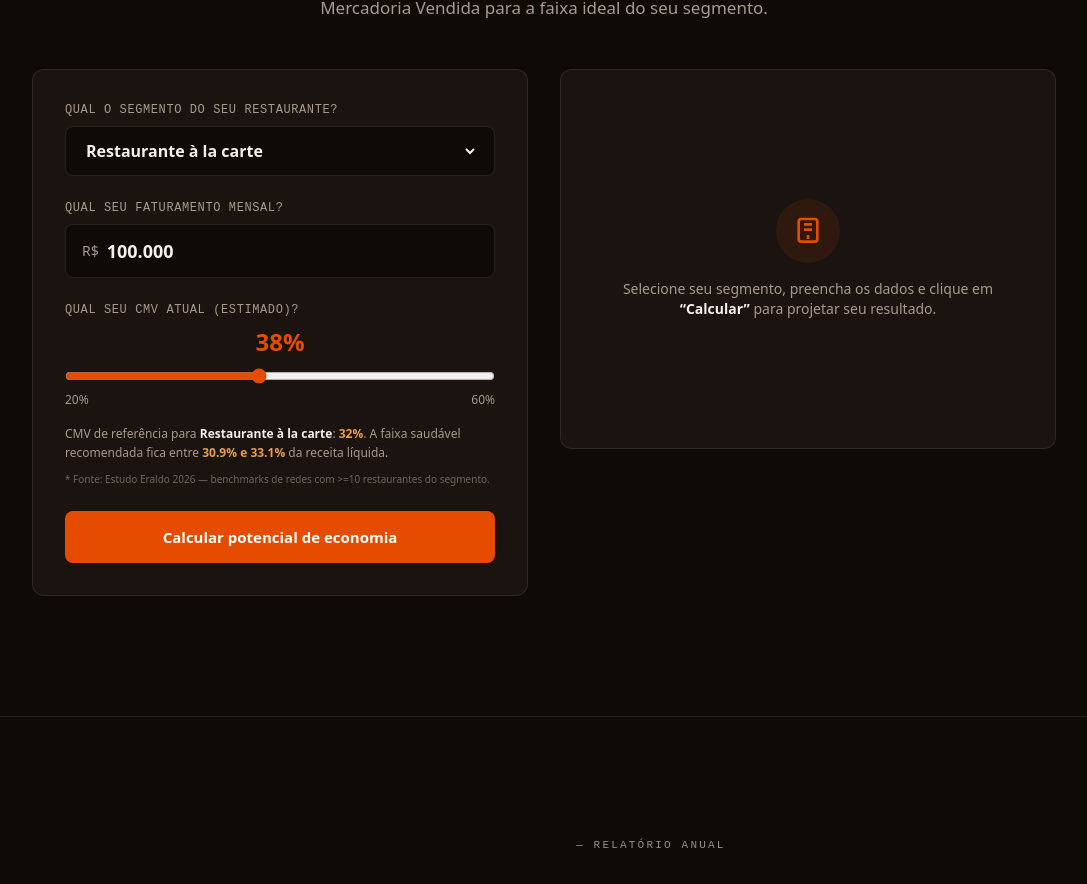
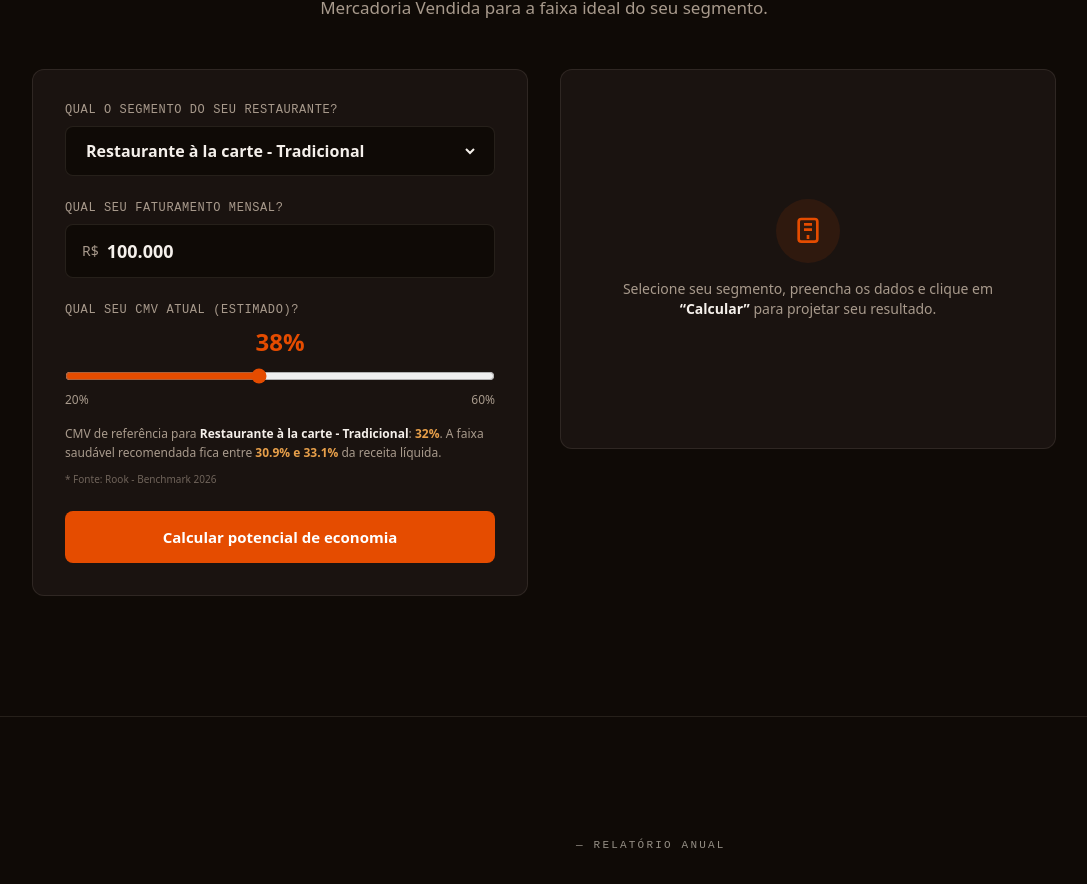
Before and after one commit to rook-system-agentic/rook-landing, a Next.js app: page /funcionalidades in a window 1280 px wide. Shown: the part 2360-3244 px from the top of the page, without its empty margins (96-1183 px from the left). Built offline with nearby package versions, Linux system fonts and the light colour scheme.

Commit message:
fix(landing): restrict calculator to 11 study segments and adjust disclaimer to Rook - Benchmark 2026 (#40)

```diff
--- a/src/app/funcionalidades/page.tsx
+++ b/src/app/funcionalidades/page.tsx
@@ -164,21 +164,17 @@ function ModulesGrid() {
 
 /* ─── Segments Data for Calculator ─── */
 const segmentsData = [
-  { name: "Restaurante à la carte", slug: "a_la_carte", defaultCmvTarget: 32.0, cmvMin: 30.9, cmvMax: 33.1, hasStudy: true },
-  { name: "Alta gastronomia (fine dining)", slug: "fine_dining", defaultCmvTarget: 27.5, cmvMin: 26.5, cmvMax: 28.5, hasStudy: true },
-  { name: "Self-service / Comida a quilo", slug: "self_service_kilo", defaultCmvTarget: 36.6, cmvMin: 35.3, cmvMax: 37.9, hasStudy: true },
-  { name: "Comida Italiana", slug: "italiana", defaultCmvTarget: 33.0, cmvMin: 31.8, cmvMax: 34.2, hasStudy: true },
-  { name: "Comida Japonesa / Sushi", slug: "japonesa_sushi", defaultCmvTarget: 35.8, cmvMin: 34.5, cmvMax: 37.1, hasStudy: true },
-  { name: "Pizzaria", slug: "pizzaria", defaultCmvTarget: 28.4, cmvMin: 27.4, cmvMax: 29.4, hasStudy: true },
-  { name: "Hamburgueria", slug: "hamburgueria", defaultCmvTarget: 31.7, cmvMin: 30.5, cmvMax: 32.8, hasStudy: true },
-  { name: "Lanchonete / Fast food", slug: "fast_food", defaultCmvTarget: 30.8, cmvMin: 29.6, cmvMax: 31.9, hasStudy: true },
-  { name: "Bar / Boteco", slug: "bar_boteco", defaultCmvTarget: 25.0, cmvMin: 24.1, cmvMax: 25.9, hasStudy: true },
-  { name: "Padaria / Cafeteria / Confeitaria", slug: "padaria_cafeteria", defaultCmvTarget: 34.8, cmvMin: 33.6, cmvMax: 36.1, hasStudy: true },
-  { name: "Delivery especializado", slug: "delivery_especializado", defaultCmvTarget: 30.3, cmvMin: 29.2, cmvMax: 31.4, hasStudy: true },
-  { name: "Churrascaria / Steakhouse", slug: "churrascaria", defaultCmvTarget: 31.4, cmvMin: 30.3, cmvMax: 32.6, hasStudy: false },
-  { name: "Açaí / Sorveteria", slug: "acai_sorveteria", defaultCmvTarget: 31.4, cmvMin: 30.3, cmvMax: 32.6, hasStudy: false },
-  { name: "Comida Árabe", slug: "comida_arabe", defaultCmvTarget: 31.4, cmvMin: 30.3, cmvMax: 32.6, hasStudy: false },
-  { name: "Outro", slug: "outro", defaultCmvTarget: 31.4, cmvMin: 30.3, cmvMax: 32.6, hasStudy: false }
+  { name: "Restaurante à la carte - Tradicional", slug: "a_la_carte", defaultCmvTarget: 32.0, cmvMin: 30.9, cmvMax: 33.1 },
+  { name: "Alta gastronomia (fine dining)", slug: "fine_dining", defaultCmvTarget: 27.5, cmvMin: 26.5, cmvMax: 28.5 },
+  { name: "Comida Italiana", slug: "italiana", defaultCmvTarget: 33.0, cmvMin: 31.8, cmvMax: 34.2 },
+  { name: "Comida Japonesa / Sushi", slug: "japonesa_sushi", defaultCmvTarget: 35.8, cmvMin: 34.5, cmvMax: 37.1 },
+  { name: "Self-service / Comida a quilo", slug: "self_service_kilo", defaultCmvTarget: 36.6, cmvMin: 35.3, cmvMax: 37.9 },
+  { name: "Pizzaria", slug: "pizzaria", defaultCmvTarget: 28.4, cmvMin: 27.4, cmvMax: 29.4 },
+  { name: "Hamburgueria", slug: "hamburgueria", defaultCmvTarget: 31.7, cmvMin: 30.5, cmvMax: 32.8 },
+  { name: "Lanchonete / Fast food", slug: "fast_food", defaultCmvTarget: 30.8, cmvMin: 29.6, cmvMax: 31.9 },
+  { name: "Bar / Boteco", slug: "bar_boteco", defaultCmvTarget: 25.0, cmvMin: 24.1, cmvMax: 25.9 },
+  { name: "Padaria / Cafeteria / Confeitaria", slug: "padaria_cafeteria", defaultCmvTarget: 34.8, cmvMin: 33.6, cmvMax: 36.1 },
+  { name: "Delivery especializado", slug: "delivery_especializado", defaultCmvTarget: 30.3, cmvMin: 29.2, cmvMax: 31.4 }
 ];
 
 /* ─── Calculator Section ─── */
@@ -267,11 +263,9 @@ function Calculator() {
               <span className="text-ocre font-semibold">{segment.defaultCmvTarget}%</span>.
               A faixa saudável recomendada fica entre{" "}
               <span className="text-ocre font-semibold">{segment.cmvMin}% e {segment.cmvMax}%</span> da receita líquida.
-              {segment.hasStudy && (
-                <span className="block mt-2 text-[10px] text-muted/60">
-                  * Fonte: Estudo Eraldo 2026 — benchmarks de redes com &gt;=10 restaurantes do segmento.
-                </span>
-              )}
+              <span className="block mt-2 text-[10px] text-muted/60">
+                * Fonte: Rook - Benchmark 2026
+              </span>
             </div>
 
             <button onClick={calcular} className="btn-primary w-full mt-6">
```
